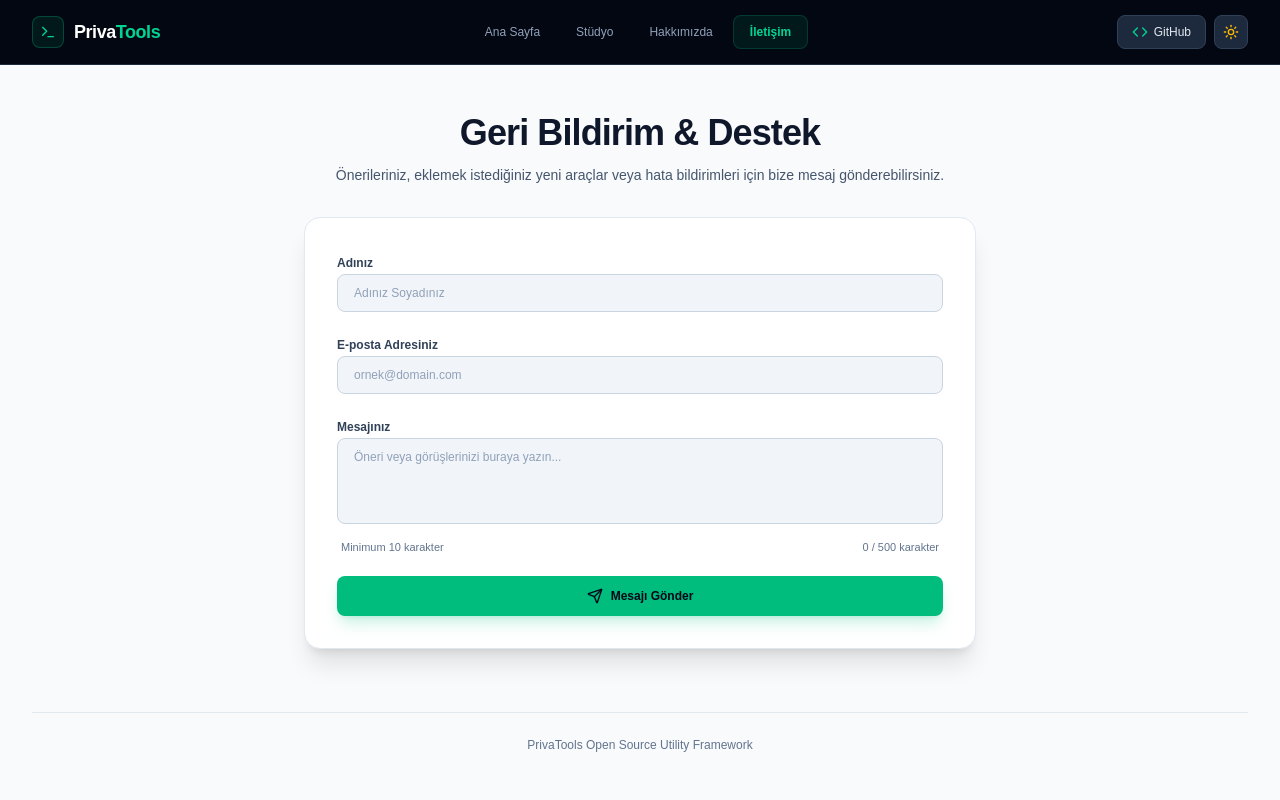
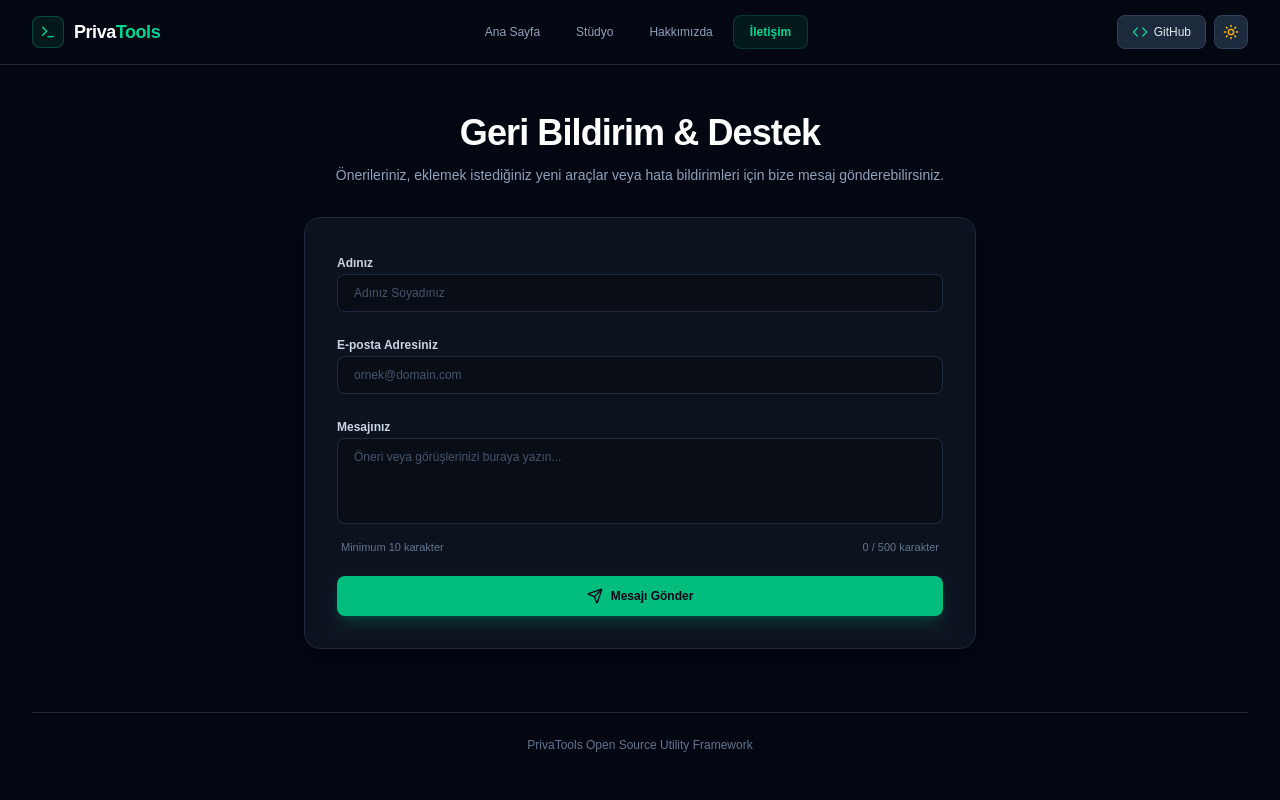
Before and after one commit to MuhammedEdev/privatools, a Next.js app: page /contact in a window 1280 px wide. Shown: the top 800 px of the page. Built offline with nearby package versions, Linux system fonts and the light colour scheme.

Commit message:
fix(contact): fix light and dark mode background and form colors to match navbar and about page

```diff
--- a/src/app/contact/page.tsx
+++ b/src/app/contact/page.tsx
@@ -20,33 +20,33 @@ export default function ContactPage() {
   };
 
   return (
-    <div className="min-h-[calc(100vh-4rem)] bg-[#090D16] dark:bg-slate-50 text-slate-100 dark:text-slate-900 flex flex-col justify-between py-12 px-4 sm:px-6 lg:px-8 transition-colors duration-300">
+    <div className="min-h-[calc(100vh-4rem)] bg-white dark:bg-[#030712] text-slate-900 dark:text-slate-100 flex flex-col justify-between py-12 px-4 sm:px-6 lg:px-8 transition-colors duration-300">
       <div className="max-w-2xl mx-auto space-y-8 w-full">
 
         {/* Başlık */}
         <div className="text-center space-y-3">
-          <h1 className="text-3xl sm:text-4xl font-extrabold text-white dark:text-slate-900 tracking-tight">
+          <h1 className="text-3xl sm:text-4xl font-extrabold text-slate-900 dark:text-white tracking-tight">
             Geri Bildirim & Destek
           </h1>
-          <p className="text-slate-400 dark:text-slate-600 text-xs sm:text-sm">
+          <p className="text-slate-600 dark:text-slate-400 text-xs sm:text-sm">
             Önerileriniz, eklemek istediğiniz yeni araçlar veya hata bildirimleri için bize mesaj gönderebilirsiniz.
           </p>
         </div>
 
         {/* Form Kartı */}
-        <div className="bg-[#0D121F] dark:bg-white border border-slate-800/80 dark:border-slate-200 rounded-2xl p-6 sm:p-8 shadow-xl">
+        <div className="bg-slate-50 dark:bg-[#0D121F] border border-slate-200 dark:border-slate-800 rounded-2xl p-6 sm:p-8 shadow-xl">
           {submitted ? (
             <div className="text-center py-12 space-y-4">
-              <div className="w-12 h-12 rounded-full bg-emerald-500/10 text-emerald-400 border border-emerald-500/30 flex items-center justify-center mx-auto">
+              <div className="w-12 h-12 rounded-full bg-emerald-500/10 text-emerald-600 dark:text-emerald-400 border border-emerald-500/30 flex items-center justify-center mx-auto">
                 <CheckCircle className="w-6 h-6" />
               </div>
-              <h3 className="text-lg font-bold text-white dark:text-slate-900">Mesajınız Alındı!</h3>
-              <p className="text-xs text-slate-400 dark:text-slate-600 max-w-sm mx-auto">
+              <h3 className="text-lg font-bold text-slate-900 dark:text-white">Mesajınız Alındı!</h3>
+              <p className="text-xs text-slate-600 dark:text-slate-400 max-w-sm mx-auto">
                 Geri bildiriminiz için teşekkür ederiz. En kısa sürede inceleyip dönüş yapacağız.
               </p>
               <button
                 onClick={() => setSubmitted(false)}
-                className="mt-4 bg-slate-800 hover:bg-slate-700 dark:bg-slate-100 dark:hover:bg-slate-200 text-slate-200 dark:text-slate-800 text-xs font-medium px-5 py-2.5 rounded-lg transition border border-slate-700 dark:border-slate-300"
+                className="mt-4 bg-slate-200 hover:bg-slate-300 dark:bg-slate-800 dark:hover:bg-slate-700 text-slate-800 dark:text-slate-200 text-xs font-medium px-5 py-2.5 rounded-lg transition border border-slate-300 dark:border-slate-700"
               >
                 Yeni Mesaj Gönder
               </button>
@@ -54,27 +54,27 @@ export default function ContactPage() {
           ) : (
             <form onSubmit={handleSubmit} className="space-y-5">
               <div className="space-y-1.5">
-                <label className="text-xs font-semibold text-slate-300 dark:text-slate-700">Adınız</label>
+                <label className="text-xs font-semibold text-slate-700 dark:text-slate-300">Adınız</label>
                 <input
                   type="text"
                   required
                   placeholder="Adınız Soyadınız"
-                  className="w-full bg-[#090D16] dark:bg-slate-100 border border-slate-800 dark:border-slate-300 rounded-lg px-4 py-2.5 text-xs text-white dark:text-slate-900 placeholder-slate-600 dark:placeholder-slate-400 focus:outline-none focus:border-emerald-500 transition"
+                  className="w-full bg-white dark:bg-[#090D16] border border-slate-300 dark:border-slate-800 rounded-lg px-4 py-2.5 text-xs text-slate-900 dark:text-white placeholder-slate-400 dark:placeholder-slate-600 focus:outline-none focus:border-emerald-500 transition"
                 />
               </div>
 
               <div className="space-y-1.5">
-                <label className="text-xs font-semibold text-slate-300 dark:text-slate-700">E-posta Adresiniz</label>
+                <label className="text-xs font-semibold text-slate-700 dark:text-slate-300">E-posta Adresiniz</label>
                 <input
                   type="email"
                   required
                   placeholder="ornek@domain.com"
-                  className="w-full bg-[#090D16] dark:bg-slate-100 border border-slate-800 dark:border-slate-300 rounded-lg px-4 py-2.5 text-xs text-white dark:text-slate-900 placeholder-slate-600 dark:placeholder-slate-400 focus:outline-none focus:border-emerald-500 transition"
+                  className="w-full bg-white dark:bg-[#090D16] border border-slate-300 dark:border-slate-800 rounded-lg px-4 py-2.5 text-xs text-slate-900 dark:text-white placeholder-slate-400 dark:placeholder-slate-600 focus:outline-none focus:border-emerald-500 transition"
                 />
               </div>
 
               <div className="space-y-1.5">
-                <label className="text-xs font-semibold text-slate-300 dark:text-slate-700">Mesajınız</label>
+                <label className="text-xs font-semibold text-slate-700 dark:text-slate-300">Mesajınız</label>
                 <textarea
                   required
                   rows={4}
@@ -82,7 +82,7 @@ export default function ContactPage() {
                   onChange={(e) => setMessage(e.target.value)}
                   maxLength={500}
                   placeholder="Öneri veya görüşlerinizi buraya yazın..."
-                  className="w-full bg-[#090D16] dark:bg-slate-100 border border-slate-800 dark:border-slate-300 rounded-lg px-4 py-2.5 text-xs text-white dark:text-slate-900 placeholder-slate-600 dark:placeholder-slate-400 focus:outline-none focus:border-emerald-500 transition resize-none"
+                  className="w-full bg-white dark:bg-[#090D16] border border-slate-300 dark:border-slate-800 rounded-lg px-4 py-2.5 text-xs text-slate-900 dark:text-white placeholder-slate-400 dark:placeholder-slate-600 focus:outline-none focus:border-emerald-500 transition resize-none"
                 />
                 <div className="flex items-center justify-between text-[11px] text-slate-500 px-1 pt-0.5">
                   <span>Minimum 10 karakter</span>
@@ -113,7 +113,7 @@ export default function ContactPage() {
 
       </div>
 
-      <footer className="border-t border-slate-800/80 dark:border-slate-200 pt-6 mt-12 text-center text-xs text-slate-500">
+      <footer className="border-t border-slate-200 dark:border-slate-800 pt-6 mt-12 text-center text-xs text-slate-500">
         PrivaTools Open Source Utility Framework
       </footer>
     </div>
```
